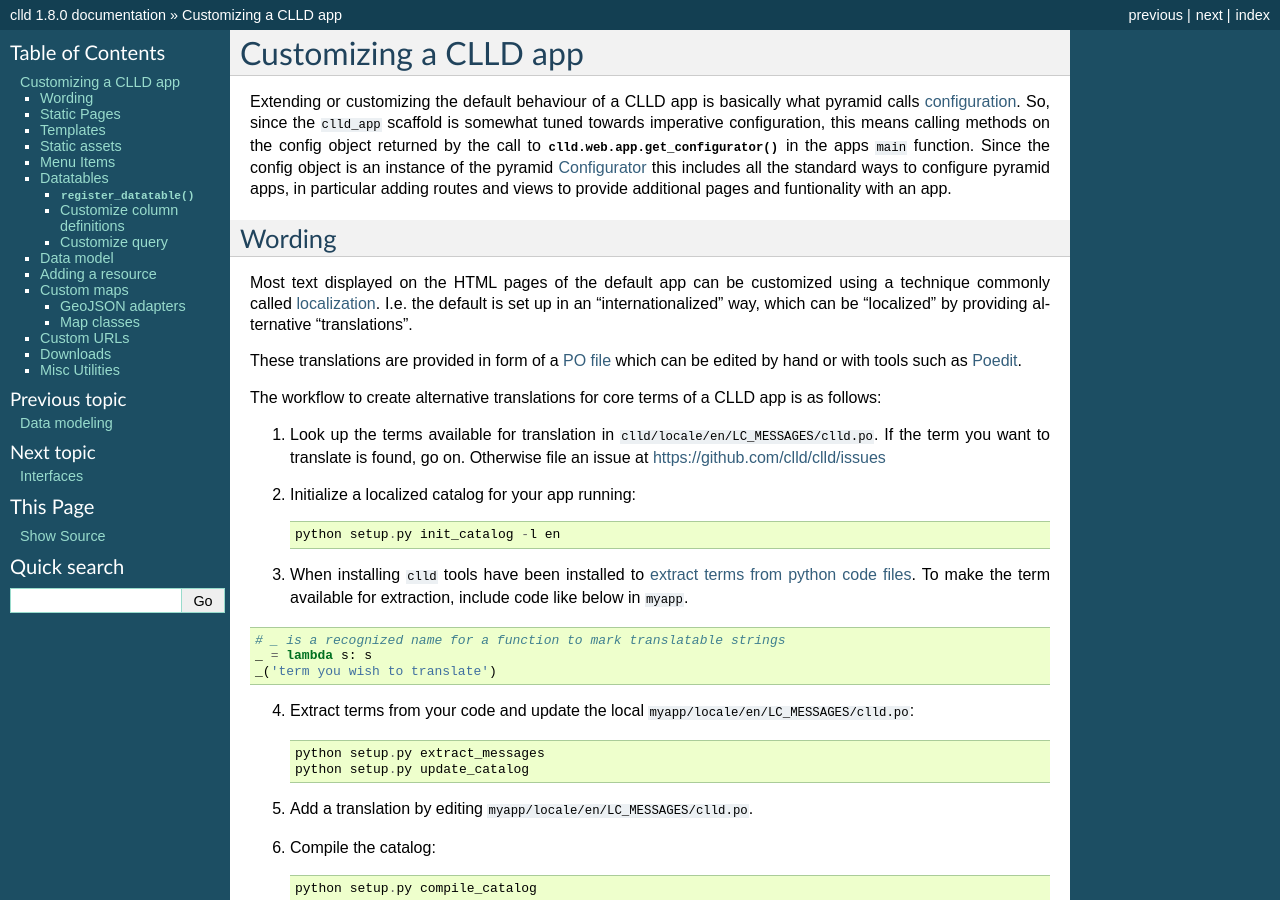
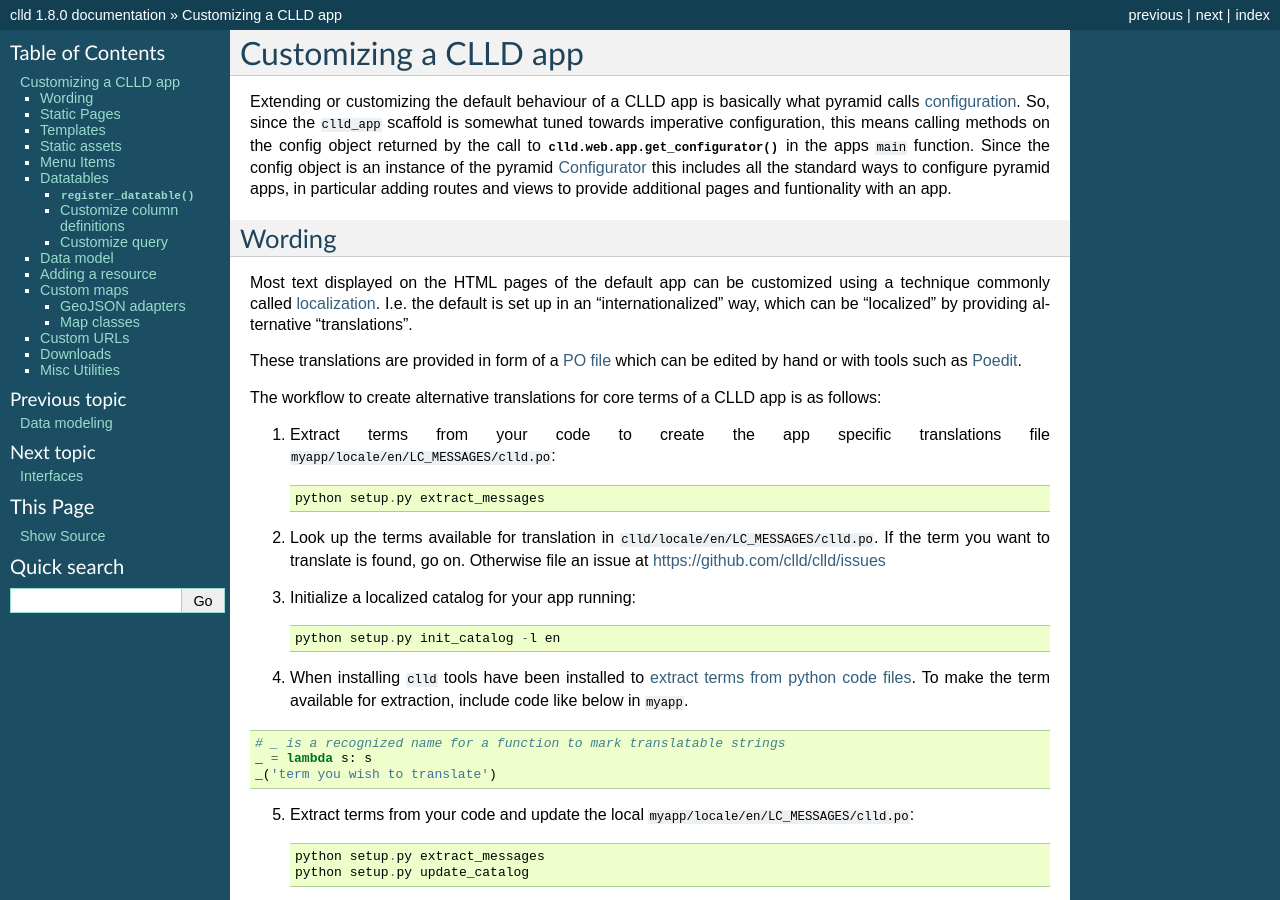
Before and after one commit to clld/clld, a Sphinx documentation site: the page built from docs/extending.rst, in a window 1280 px wide and 900 px high. Built offline with Sphinx 7.4.7, drawn with Linux system fonts in a browser that asks for light colours.

Commit message:
fixes #91

```diff
--- a/docs/extending.rst
+++ b/docs/extending.rst
@@ -26,13 +26,17 @@
 
 The workflow to create alternative translations for core terms of a CLLD app is as follows:
 
-1. Look up the terms available for translation in ``clld/locale/en/LC_MESSAGES/clld.po``.
+1. Extract terms from your code to create the app specific translations file ``myapp/locale/en/LC_MESSAGES/clld.po``::
+
+    python setup.py extract_messages
+
+2. Look up the terms available for translation in ``clld/locale/en/LC_MESSAGES/clld.po``.
    If the term you want to translate is found, go on. Otherwise file an issue at https://github.com/clld/clld/issues
-2. Initialize a localized catalog for your app running::
+3. Initialize a localized catalog for your app running::
 
     python setup.py init_catalog -l en
 
-3. When installing ``clld`` tools have been installed to
+4. When installing ``clld`` tools have been installed to
    `extract terms from python code files <http://docs.pylonsproject.org/projects/pyramid/en/latest/narr/i18n.html#extracting-messages-from-code-and-templates>`_.
    To make the term available for extraction, include code like below in ``myapp``.
 
```
Also changed, not shown: other parts of docs/extending.rst (+3 -3 lines), docs/lib.rst (+0 -7 lines).
